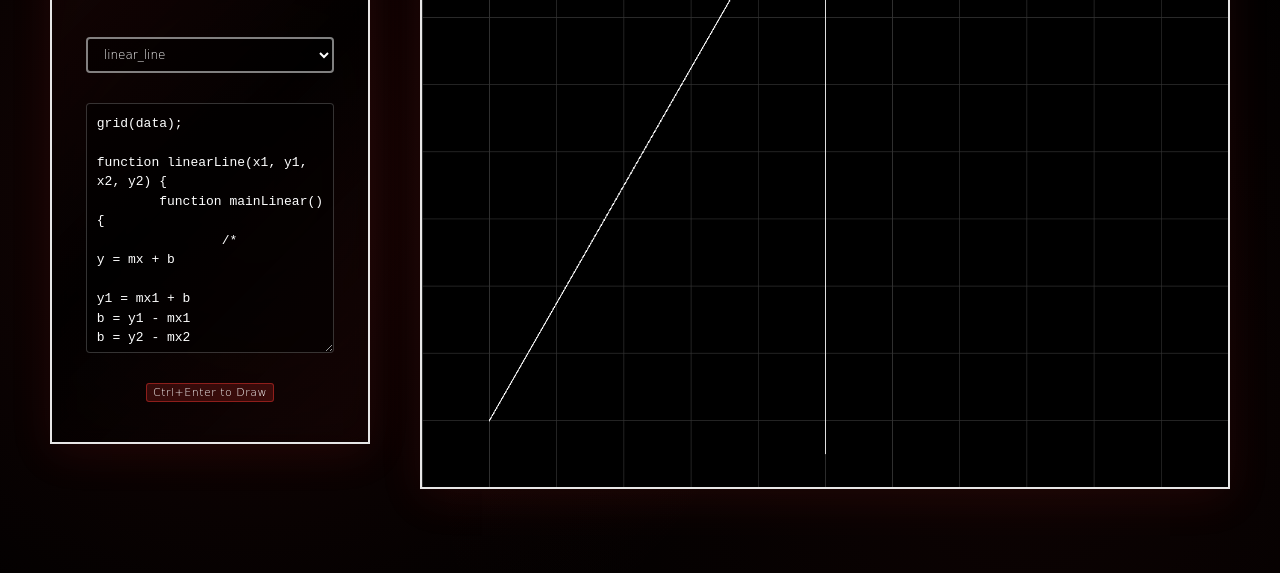
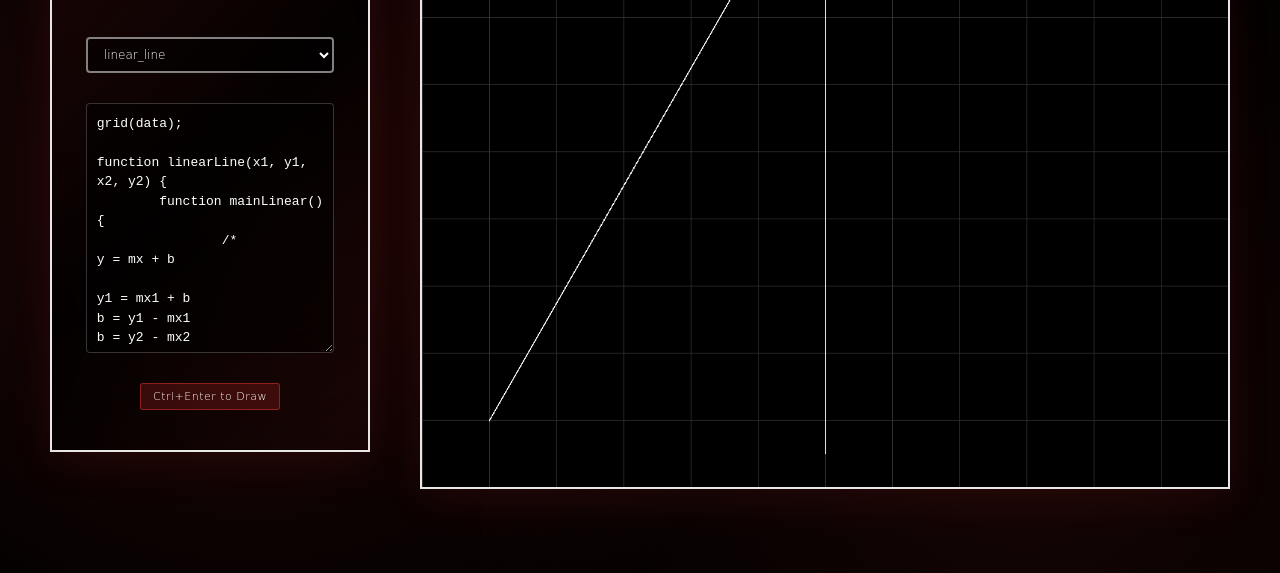
Before and after one commit to veilm/irithyll, a plain HTML site: page index.html in a window 1280 px wide. Shown: the part 215-788 px from the top of the page. Drawn offline with Linux system fonts and the light colour scheme; a web font is replaced by a local one.

Commit message:
feat: add clickable draw button and update styling
- Convert keyboard hint text into clickable button with hover effects
- Add click event handler for triggering drawing functionality
- Update background styling with stronger red accents
- Remove commented-out background variants to clean up CSS
- Add smooth transitions and animations for interactive elements

Co-Authored-By: Hinata <veil@sucralose.moe>

```diff
--- a/index.html
+++ b/index.html
@@ -45,7 +45,9 @@
 					spellcheck="false"
 				></textarea>
 
-				<p class="keyboard-hint">Ctrl+Enter to Draw</p>
+				<button class="keyboard-hint" id="drawButton">
+					Ctrl+Enter to Draw
+				</button>
 			</div>
 			<canvas id="canvas"></canvas>
 		</div>
--- a/main.js
+++ b/main.js
@@ -125,6 +125,12 @@ document.addEventListener("keydown", (e) => {
 	}
 });
 
+// Add click handler for the draw button
+const drawButton = document.getElementById("drawButton");
+drawButton.addEventListener("click", () => {
+	main();
+});
+
 // Initialize patterns and start
 loadPatterns().then(() => {
 	main();
--- a/style.css
+++ b/style.css
@@ -17,7 +17,7 @@ body {
 			transparent 50%
 		); */
 
-	/* 2x strength (moderate) */
+	/* 2x strength (moderate)
 	background-image:
 		radial-gradient(
 			circle at 20% 50%,
@@ -28,9 +28,9 @@ body {
 			circle at 80% 80%,
 			rgba(229, 50, 46, 0.06) 0%,
 			transparent 50%
-		);
+		); */
 
-	/* background-image:
+	background-image:
 		radial-gradient(
 			circle at 20% 50%,
 			rgba(229, 50, 46, 0.15) 0%,
@@ -40,7 +40,7 @@ body {
 			circle at 80% 80%,
 			rgba(229, 50, 46, 0.09) 0%,
 			transparent 50%
-		); */
+		);
 
 	/* 4x strength (strong) */
 	/*
@@ -305,11 +305,27 @@ select:focus {
 	background: rgba(229, 50, 46, 0.2);
 	border: 1px solid rgba(229, 50, 46, 0.5);
 	border-radius: 3px;
-	padding: 2px 6px;
+	padding: 6px 12px;
 	margin: 10px 0;
 	font-size: 11px;
 	letter-spacing: 0.5px;
 	animation: fadeIn 0.5s ease;
+	cursor: pointer;
+	font-family: "Playwrite AU QLD", cursive;
+	font-weight: 300;
+	color: white;
+	transition: all 0.3s ease;
+}
+
+.keyboard-hint:hover {
+	background: rgba(229, 50, 46, 0.4);
+	border-color: rgba(229, 50, 46, 0.8);
+	transform: translateY(-1px);
+	box-shadow: 0 3px 10px rgba(229, 50, 46, 0.2);
+}
+
+.keyboard-hint:active {
+	transform: translateY(0);
 }
 
 @keyframes fadeIn {
```
